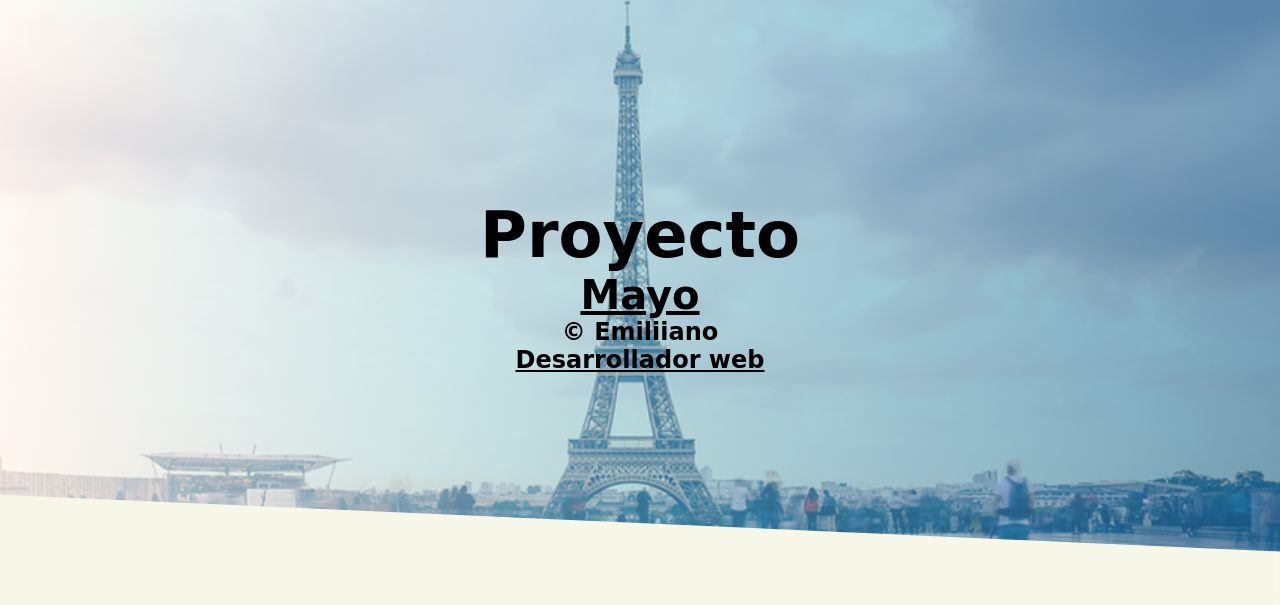
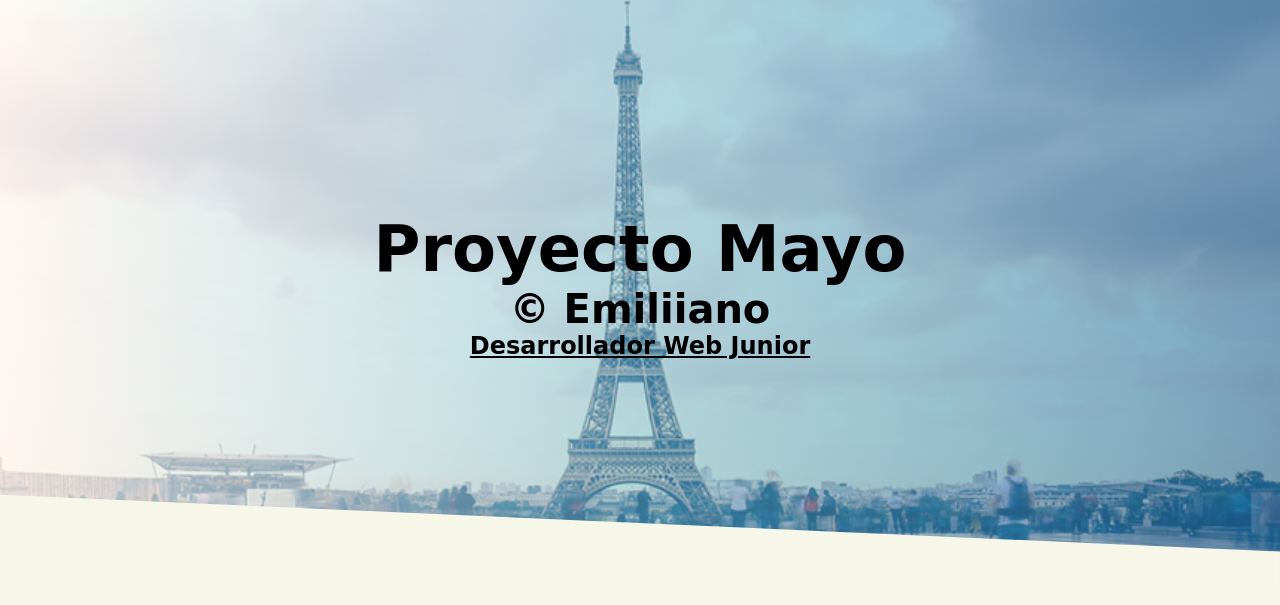
Before and after one commit to Emilianoo03/ProyectoEmilianoHernandezMayo, a plain HTML site: page index.html in a window 1280 px wide. Shown: the part 192-797 px from the top of the page. Drawn offline with Linux system fonts and the light colour scheme; a web font is replaced by a local one.

Commit message:
Finalizado

```diff
--- a/Styles/styles.css
+++ b/Styles/styles.css
@@ -103,8 +103,7 @@ nav ul li a:hover {
 .contect h4 {
   font-size: 5vh;
 }
-.contect h5,
-.contect h6{
+.contect h5{
   font-size: 3vh;
 }
 
--- a/index.html
+++ b/index.html
@@ -34,10 +34,9 @@
           </ul>
         </nav>
         <div class="contect">
-          <h1>Proyecto</h1>
-          <h4><u>Mayo</u></h4>
-          <h5>&copy; Emiliiano</h5>
-          <h6><u>Desarrollador web</u></h6>
+          <h1>Proyecto Mayo</h1>
+          <h4>&copy; Emiliiano</h4>
+          <h5><u>Desarrollador Web Junior</u></h5>
         </div>
       </section>
       <svg
```
